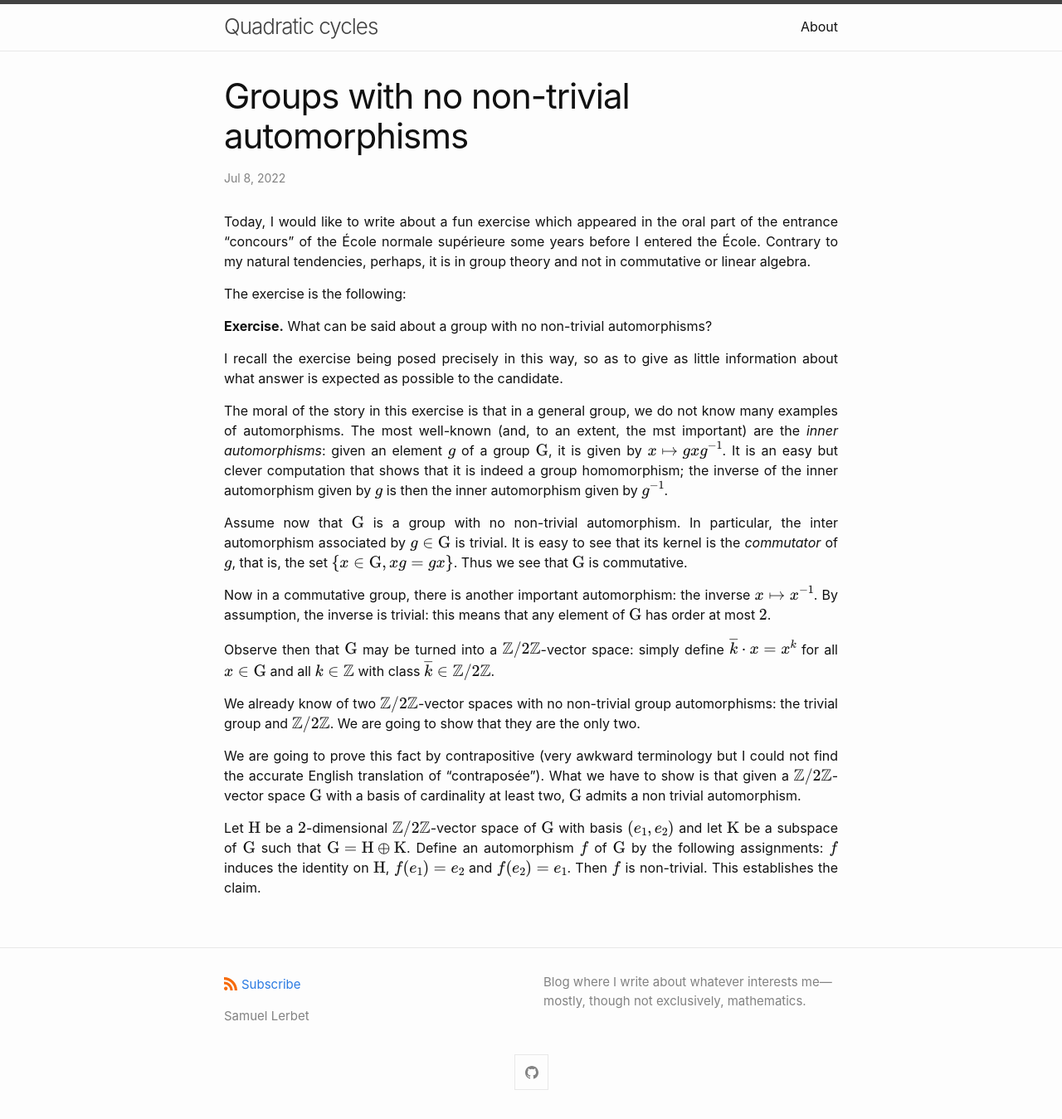
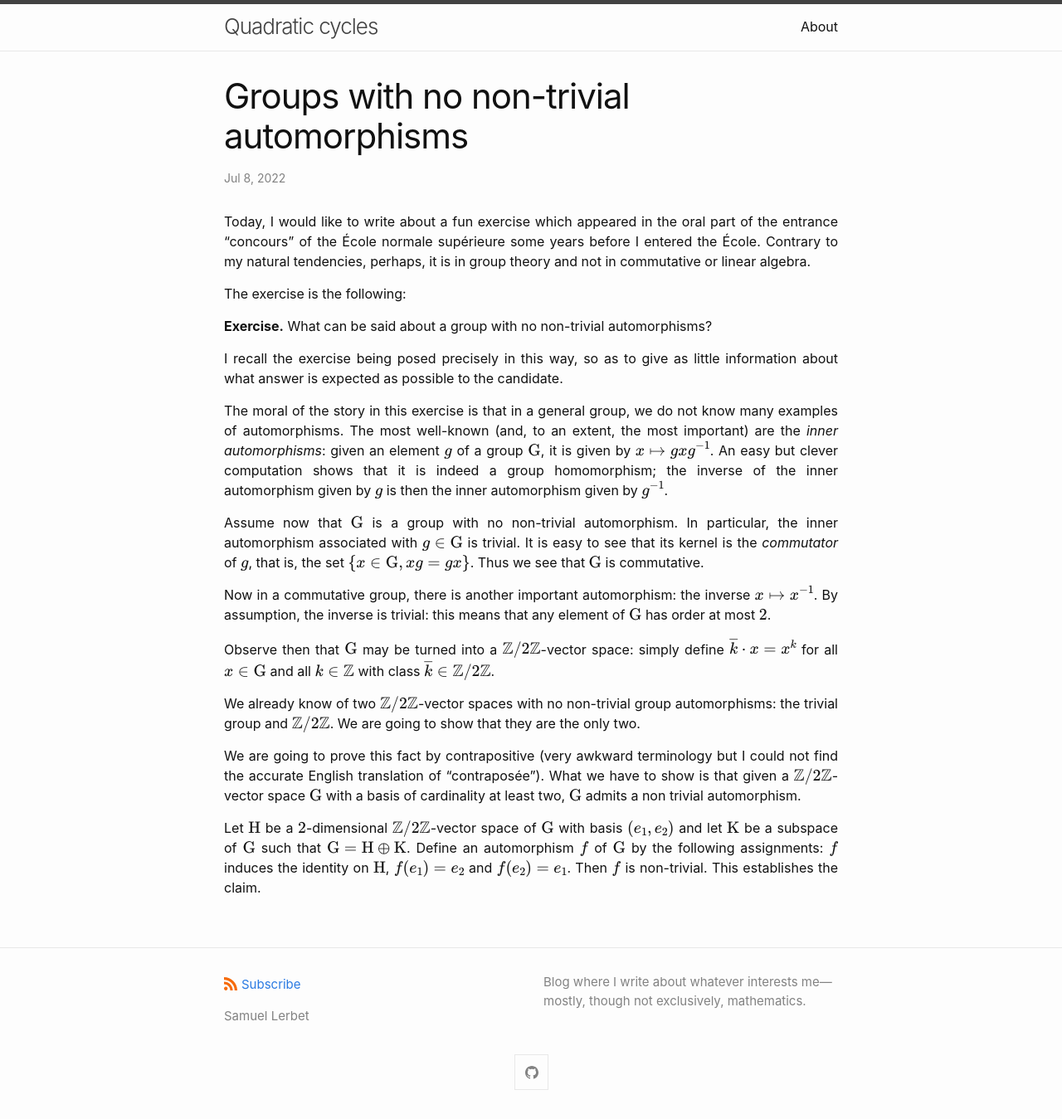
Before and after one commit to samuellerbet/samuellerbet.github.io, a Jekyll site: the page built from _posts/2022-07-08-groups-with-no-non-trivial-automorphisms.markdown, in a window 1280 px wide. Shown: the whole page at 83% size. Built offline with Jekyll 4.4.1, drawn with Linux system fonts in a browser that asks for light colours; formulas are drawn with MathJax 3.

Commit message:
corrected a few typos in groups with no non-trivial automorphisms

```diff
--- a/_posts/2022-07-08-groups-with-no-non-trivial-automorphisms.markdown
+++ b/_posts/2022-07-08-groups-with-no-non-trivial-automorphisms.markdown
@@ -13,9 +13,9 @@ usemathjax: true
 
 <p style="text-align:justify;">I recall the exercise being posed precisely in this way, so as to give as little information about what answer is expected as possible to the candidate.</p>
 
-<p style="text-align:justify;">The moral of the story in this exercise is that in a general group, we do not know many examples of automorphisms. The most well-known (and, to an extent, the mst important) are the <em>inner automorphisms</em>: given an element $g$ of a group $\mathrm{G}$, it is given by $x\mapsto gxg^{-1}$. It is an easy but clever computation that shows that it is indeed a group homomorphism; the inverse of the inner automorphism given by $g$ is then the inner automorphism given by $g^{-1}$.</p>
+<p style="text-align:justify;">The moral of the story in this exercise is that in a general group, we do not know many examples of automorphisms. The most well-known (and, to an extent, the most important) are the <em>inner automorphisms</em>: given an element $g$ of a group $\mathrm{G}$, it is given by $x\mapsto gxg^{-1}$. An easy but clever computation shows that it is indeed a group homomorphism; the inverse of the inner automorphism given by $g$ is then the inner automorphism given by $g^{-1}$.</p>
 
-<p style="text-align:justify;">Assume now that $\mathrm{G}$ is a group with no non-trivial automorphism. In particular, the inter automorphism associated by $g\in\mathrm{G}$ is trivial. It is easy to see that its kernel is the <em>commutator</em> of $g$, that is, the set $\{x\in\mathrm{G},xg=gx\}$. Thus we see that $\mathrm{G}$ is commutative.</p>
+<p style="text-align:justify;">Assume now that $\mathrm{G}$ is a group with no non-trivial automorphism. In particular, the inner automorphism associated with $g\in\mathrm{G}$ is trivial. It is easy to see that its kernel is the <em>commutator</em> of $g$, that is, the set $\{x\in\mathrm{G},xg=gx\}$. Thus we see that $\mathrm{G}$ is commutative.</p>
 
 <p style="text-align:justify;">Now in a commutative group, there is another important automorphism: the inverse $x\mapsto x^{-1}$. By assumption, the inverse is trivial: this means that any element of $\mathrm{G}$ has order at most $2$.</p>
 
```
